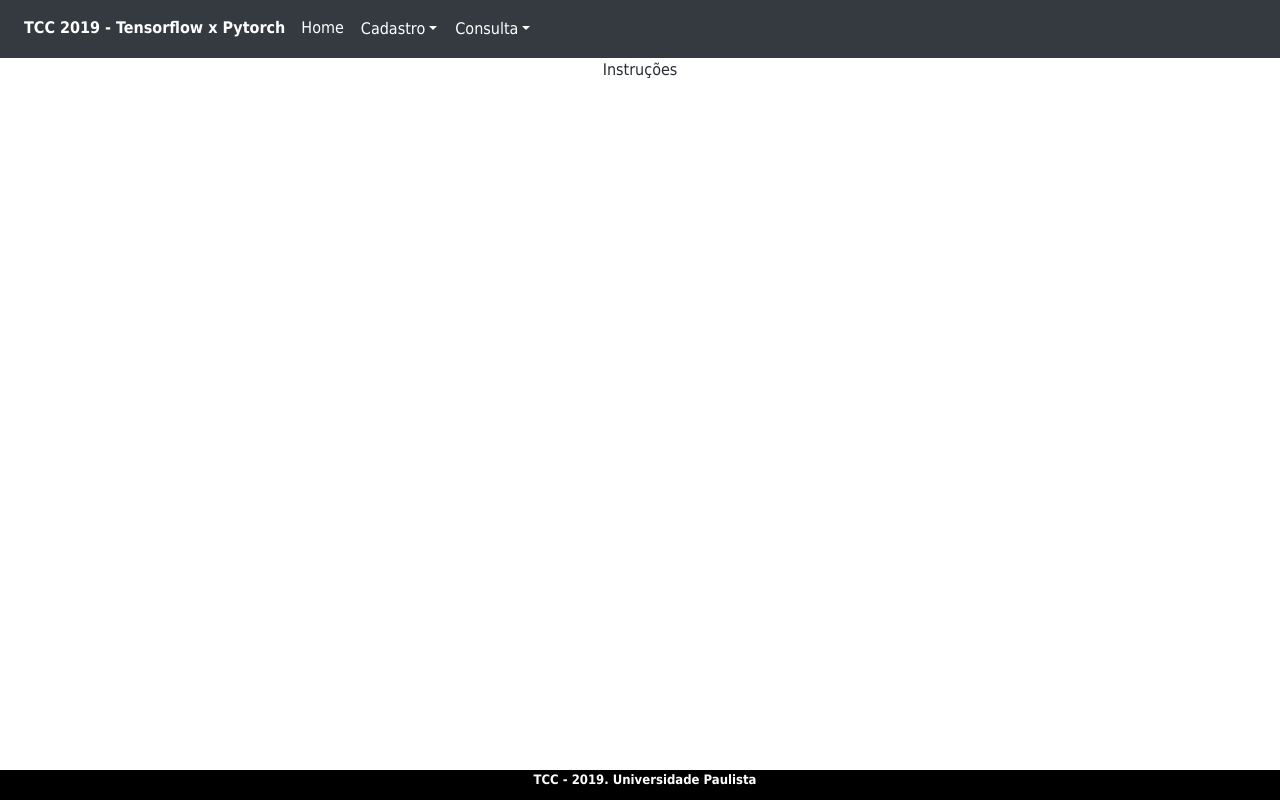
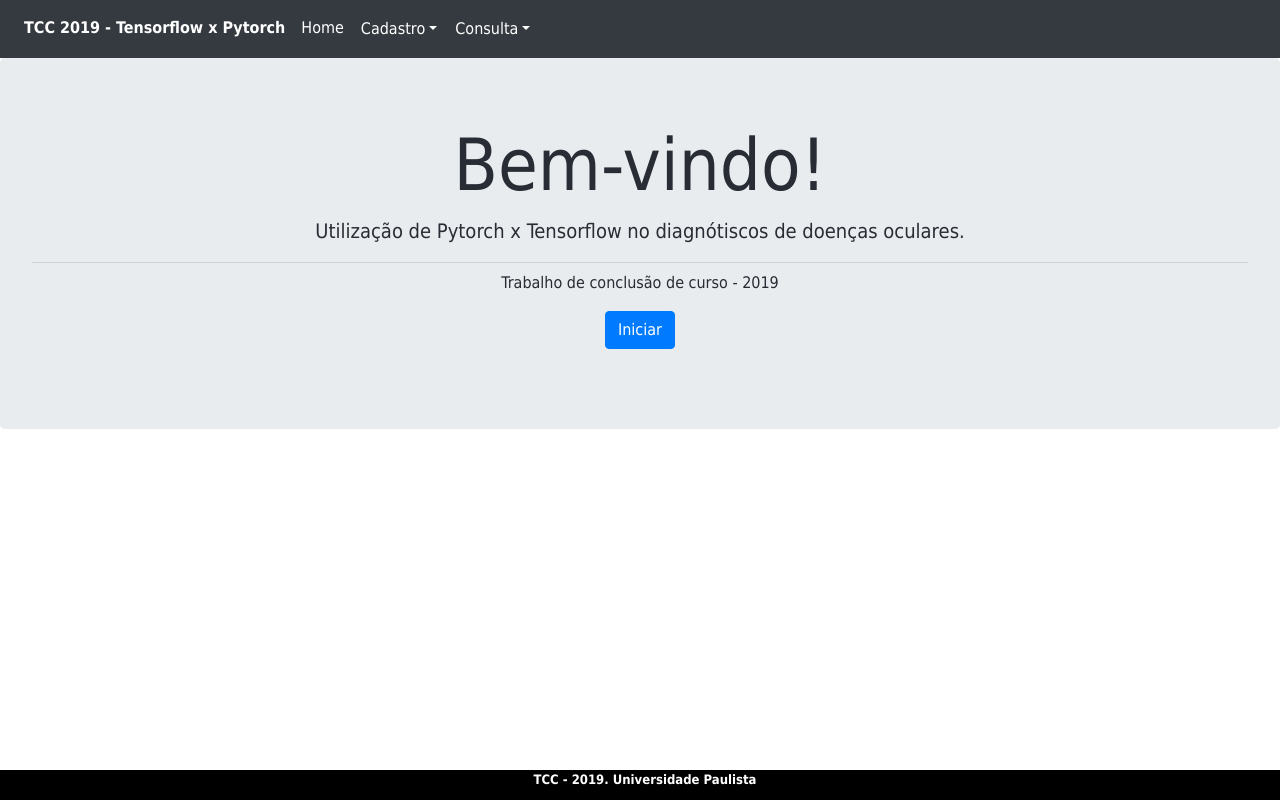
Before and after one commit to matheusangelo/material-bootstrap-react, a React (Create React App) app: page / in a window 1280 px wide. Built offline with nearby package versions, Linux system fonts and the light colour scheme.

Commit message:
Ajuste home

```diff
--- a/package.json
+++ b/package.json
@@ -6,6 +6,7 @@
     "bootstrap": "^4.3.1",
     "jquery": "^3.3.1",
     "react": "^16.7.0",
+    "react-bootstrap": "^1.0.0-beta.8",
     "react-dom": "^16.7.0",
     "react-router-dom": "^4.3.1",
     "react-scripts": "2.1.1",
--- a/src/App.js
+++ b/src/App.js
@@ -14,6 +14,7 @@ class App extends Component {
       <div className="App">
         <NavBarTopo />
         <div className="main-container" style={{ "align": "center" }}>
+
           <Switch>
           <Route path="/" exact component={Home} />
             <Route path="/consulta" exact component={ConsultaPaciente} />
--- a/src/components/home/Home.jsx
+++ b/src/components/home/Home.jsx
@@ -1,16 +1,27 @@
-import React, {Component} from 'react';
+import React, { Component } from 'react';
+import { Jumbotron, Button } from 'reactstrap';
 
-class Home extends Component{
-    constructor(props){
+class Home extends Component {
+    constructor(props) {
         super(props);
         this.state = {
-            "titulo":"Instruções"
+            "titulo": "Instruções"
         }
     }
 
-    render(){
-        return(
-            <div>{this.state.titulo}</div>
+    render() {
+        return (
+            <div>
+                <Jumbotron>
+                    <h1 className="display-3">Bem-vindo!</h1>
+                    <p className="lead">Utilização de Pytorch x Tensorflow no diagnótiscos de doenças oculares.</p>
+                    <hr className="my-2" />
+                    <p>Trabalho de conclusão de curso - 2019</p>
+                    <p className="lead">
+                        <Button color="primary">Iniciar</Button>
+                    </p>
+                </Jumbotron>
+            </div>
         )
     }
 }
```
Also changed, not shown: 1 other file (tests, documents, lock files or other folders).
